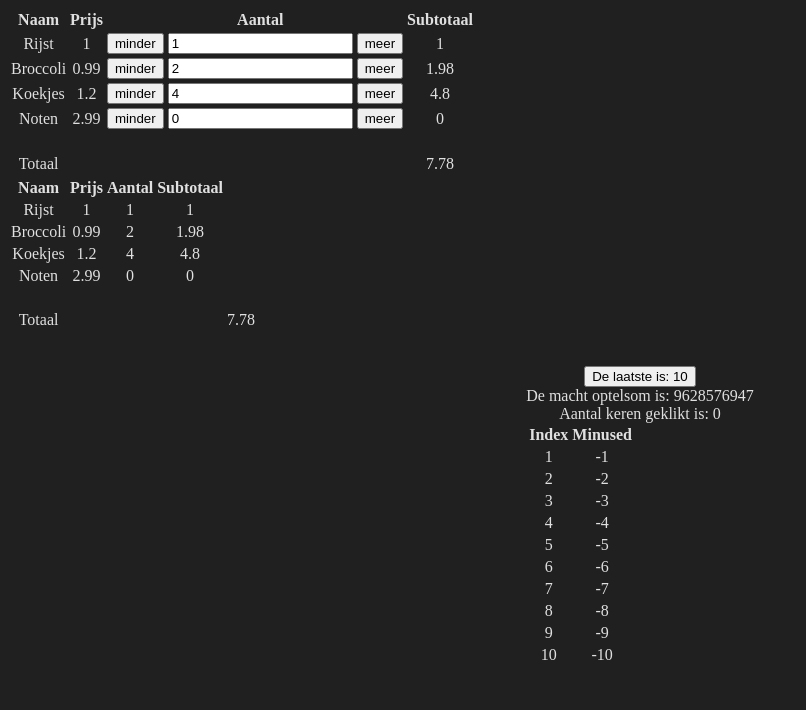
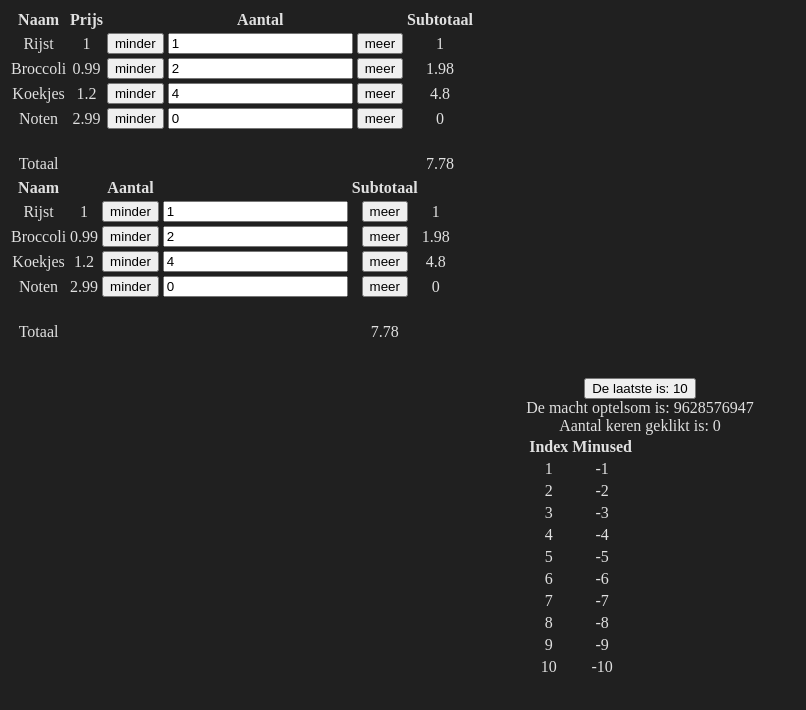
Before and after one commit to janderkkotlarski/vue_boodschappenlijst, a Vue app: page / in a window 1280 px wide. Shown: the top 710 px of the page, without its empty margins (0-806 px from the left). Built offline with nearby package versions, Linux system fonts and the light colour scheme.

Commit message:
defineProps is more like reactive and in the template protion, sending through refs will result them being treated like reactives

```diff
--- a/src/App.vue
+++ b/src/App.vue
@@ -4,10 +4,10 @@ import {computed, ref} from 'vue';
 import Groceries from './components/GroceriesTable.vue';
 
 const groceryList = ref([
-        {id: 1, name: 'Rijst', price: 1.0, amount: 1},
-        {id: 2, name: 'Broccoli', price: 0.99, amount: 2},
-        {id: 3, name: 'Koekjes', price: 1.2, amount: 4},
-        {id: 4, name: 'Noten', price: 2.99, amount: 0},
+    {id: 1, name: 'Rijst', price: 1.0, amount: 1},
+    {id: 2, name: 'Broccoli', price: 0.99, amount: 2},
+    {id: 3, name: 'Koekjes', price: 1.2, amount: 4},
+    {id: 4, name: 'Noten', price: 2.99, amount: 0},
 ]);
 
 /// Get an array entry of the key has a certain value
@@ -40,11 +40,11 @@ const addArray = array => {
     /// The pointer to the array does not update with the above call
     /// With the below call, it does through explicit updating it
     /// Equate the array.value to the array.value and another entry as a new array
-    array.value = [...array.value, {id:index, minused: -index}];
+    array.value = [...array.value, {id: index, minused: -index}];
 };
 
 // Fill up an empty array with the more general entry addition method
-const initArray = (array) => {
+const initArray = array => {
     for (let index = 1; index <= 10; ++index) {
         addArray(array);
     }
@@ -72,18 +72,15 @@ const sumTestArray = computed(() => {
 
     return sum;
 });
-
-
 </script>
 
 <template>
-    <Groceries :groceries-list="groceryList" />
+    <Groceries :groceries="groceryList" />
 
     <br />
 
     <div class="inlined">
-
-            <button @click="addTestArray">De laatste is: {{ lastTestEntry }}</button>
+        <button @click="addTestArray">De laatste is: {{ lastTestEntry }}</button>
 
         <div>De macht optelsom is: {{ sumTestArray }}</div>
 
@@ -99,6 +96,5 @@ const sumTestArray = computed(() => {
                 <td>{{ entry.minused }}</td>
             </tr>
         </table>
-
     </div>
 </template>
--- a/src/components/GroceriesTable.vue
+++ b/src/components/GroceriesTable.vue
@@ -19,14 +19,15 @@ const invisChar = '\u2000';
 
 /// ref works well with computed functions
 const groceryList = ref([
-        {id: 1, name: 'Rijst', price: 1.0, amount: 1},
-        {id: 2, name: 'Broccoli', price: 0.99, amount: 2},
-        {id: 3, name: 'Koekjes', price: 1.2, amount: 4},
-        {id: 4, name: 'Noten', price: 2.99, amount: 0},
+    {id: 1, name: 'Rijst', price: 1.0, amount: 1},
+    {id: 2, name: 'Broccoli', price: 0.99, amount: 2},
+    {id: 3, name: 'Koekjes', price: 1.2, amount: 4},
+    {id: 4, name: 'Noten', price: 2.99, amount: 0},
 ]);
 
-const groceriesList = defineProps({
-    groceriesList: { type: Object, default: null},
+/// defineProps work like 'reactive'
+const groceries = defineProps({
+    groceries: {type: Object, default: null},
 });
 
 /// Rounding to the specified amount of digits bahind the point
@@ -39,6 +40,21 @@ const totalized = computed(() => {
     let total = 0;
 
     for (const entry of groceryList.value) {
+        /// If the amount is a number
+        if (!isNaN(entry.amount)) {
+            /// Add the entry's freshly calculated subtotal
+            total += entry.price * entry.amount;
+        }
+    }
+
+    /// Nicely round the result to two digits behind
+    return digitRounding(total, 2);
+});
+
+const totalizedGroceries = computed(() => {
+    let total = 0;
+
+    for (const entry of groceries.groceries) {
         /// If the amount is a number
         if (!isNaN(entry.amount)) {
             /// Add the entry's freshly calculated subtotal
@@ -75,12 +91,12 @@ const minus = index => {
 
 /// Increase amount
 const plusGroceries = index => {
-    ++arrayEntry(groceriesList.value, 'id', index).amount;
+    ++arrayEntry(groceries.groceries, 'id', index).amount;
 };
 
 /// Decrease amount if positive
 const minusGroceries = index => {
-    const entry = arrayEntry(groceriesList.value, 'id', index);
+    const entry = arrayEntry(groceries.groceries, 'id', index);
 
     if (entry.amount > 0) {
         --entry.amount;
@@ -88,18 +104,17 @@ const minusGroceries = index => {
 };
 
 /// Get rid of any negative amount
-const checkNumber = index => {
-    const entry = arrayEntry(groceryList.value, 'id', index);
+const checkNumber = (array, index) => {
+    const entry = arrayEntry(array, 'id', index);
 
     if (entry.amount < 0) {
         entry.amount = 0;
     }
-}
-
+};
 </script>
 
 <template>
-     <table>
+    <table>
         <tr>
             <th>Naam</th>
             <th>Prijs</th>
@@ -114,7 +129,14 @@ const checkNumber = index => {
             <td>{{ entry.price }}</td>
             <td><button @click="minus(entry.id)">minder</button></td>
             <!-- A lot of preventing below 0 and non-number amounts -->
-            <td><input v-model.number="entry.amount" @change="checkNumber(entry.id)" type="number" min="0" /></td>
+            <td>
+                <input
+                    v-model.number="entry.amount"
+                    @change="checkNumber(groceryList, entry.id)"
+                    type="number"
+                    min="0"
+                />
+            </td>
             <td><button @click="plus(entry.id)">meer</button></td>
             <td>{{ digitRounding(entry.price * entry.amount, 2) }}</td>
         </tr>
@@ -139,15 +161,25 @@ const checkNumber = index => {
     <table>
         <tr>
             <th>Naam</th>
-            <th>Prijs</th>
+            <th></th>
             <th>Aantal</th>
+            <th></th>
             <th>Subtotaal</th>
         </tr>
         <!-- A grocery list table with different ways of changing the amounts -->
-        <tr v-for="entry in groceriesList.groceriesList" :key="entry.id">
+        <tr v-for="entry in groceries.groceries" :key="entry.id">
             <td>{{ entry.name }}</td>
             <td>{{ entry.price }}</td>
-            <td>{{ entry.amount }}</td>
+            <td><button @click="minusGroceries(entry.id)">minder</button></td>
+            <td>
+                <input
+                    v-model.number="entry.amount"
+                    @change="checkNumber(groceries.groceries, entry.id)"
+                    type="number"
+                    min="0"
+                />
+            </td>
+            <td><button @click="plusGroceries(entry.id)">meer</button></td>
             <td>{{ digitRounding(entry.price * entry.amount, 2) }}</td>
         </tr>
         <tr>
@@ -161,7 +193,7 @@ const checkNumber = index => {
             <td></td>
             <td></td>
             <td></td>
-            <td>{{ totalized }}</td>
+            <td>{{ totalizedGroceries }}</td>
         </tr>
     </table>
 </template>
```
